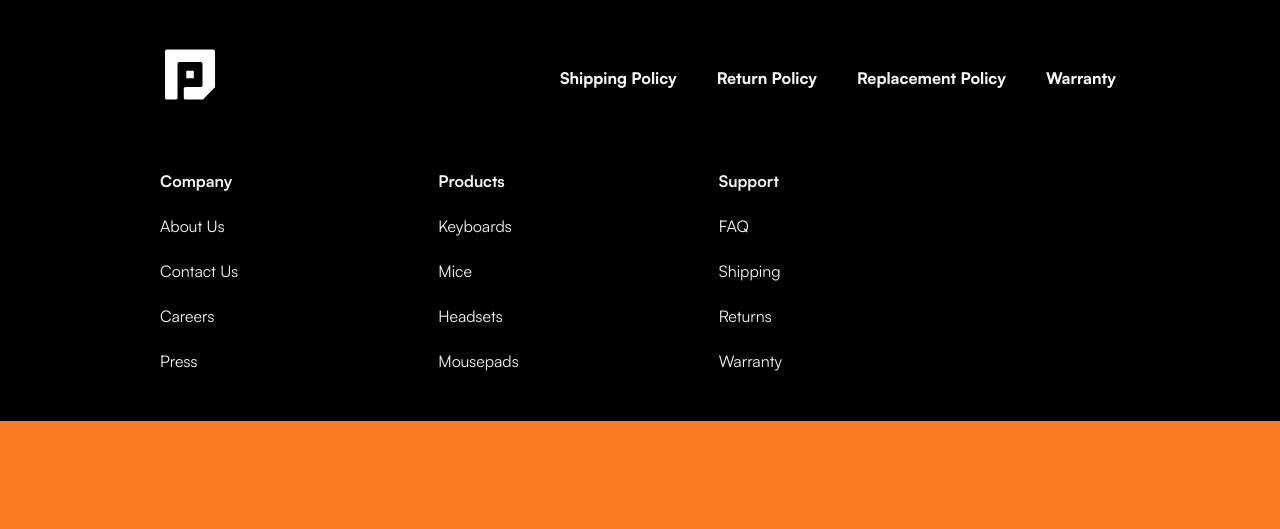
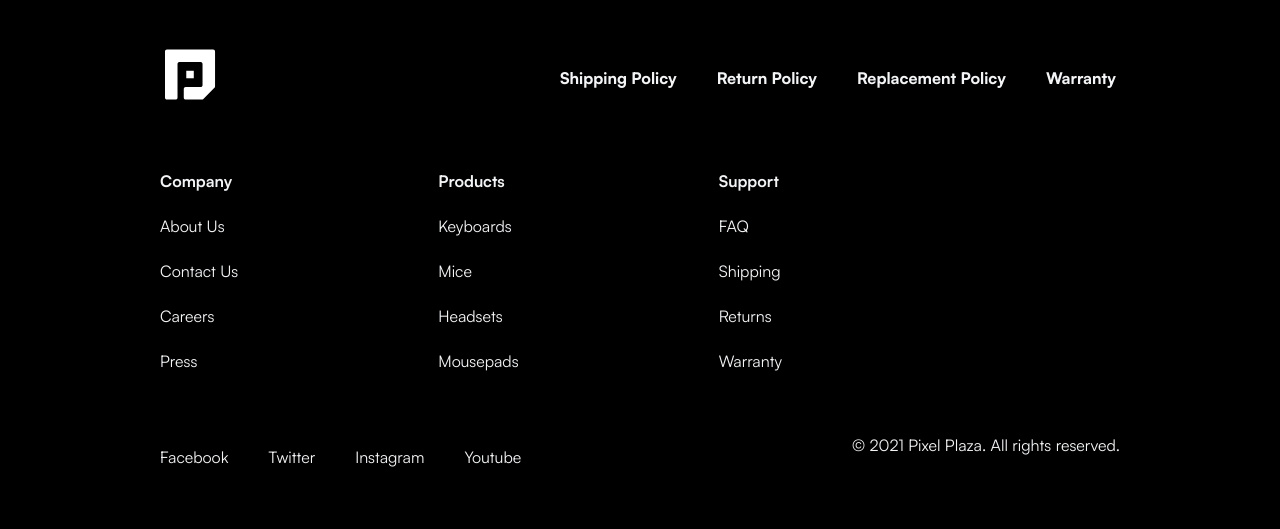
Before and after one commit to AlexisRellon/PixelPlaza, a PHP site: page / in a window 1280 px wide. Shown: the part 1578-2107 px from the top of the page. Before the commit the page ends 1999 px from the top, so only its background shows below. Run offline with PHP 8.4, Linux system fonts and the light colour scheme.

Commit message:
chore: Add social media links and copyright notice to footer

```diff
--- a/index.php
+++ b/index.php
@@ -238,6 +238,17 @@
                 </div>
             </div>
         </div>
+        <div class="footer-footer color-white flex justify-space-between align-items-center">
+            <div class="social-media flex gap-10">
+                <a href="#" class="link">Facebook</a>
+                <a href="#" class="link">Twitter</a>
+                <a href="#" class="link">Instagram</a>
+                <a href="#" class="link">Youtube</a>
+            </div>
+            <div class="copy-right">
+                <p>&copy; 2021 Pixel Plaza. All rights reserved.</p>
+            </div>
+        </div>
     </footer>
 </body>
 
```
